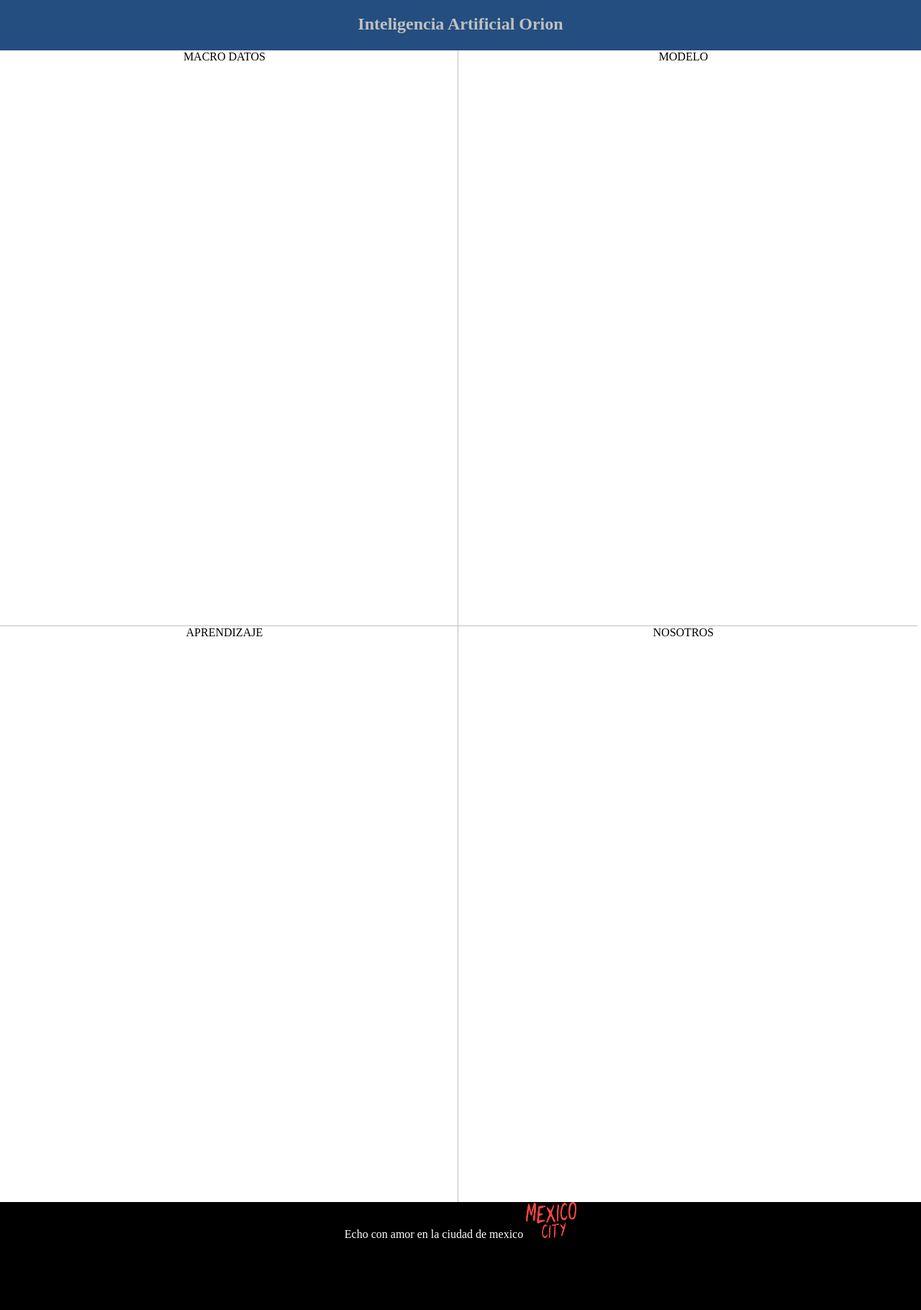
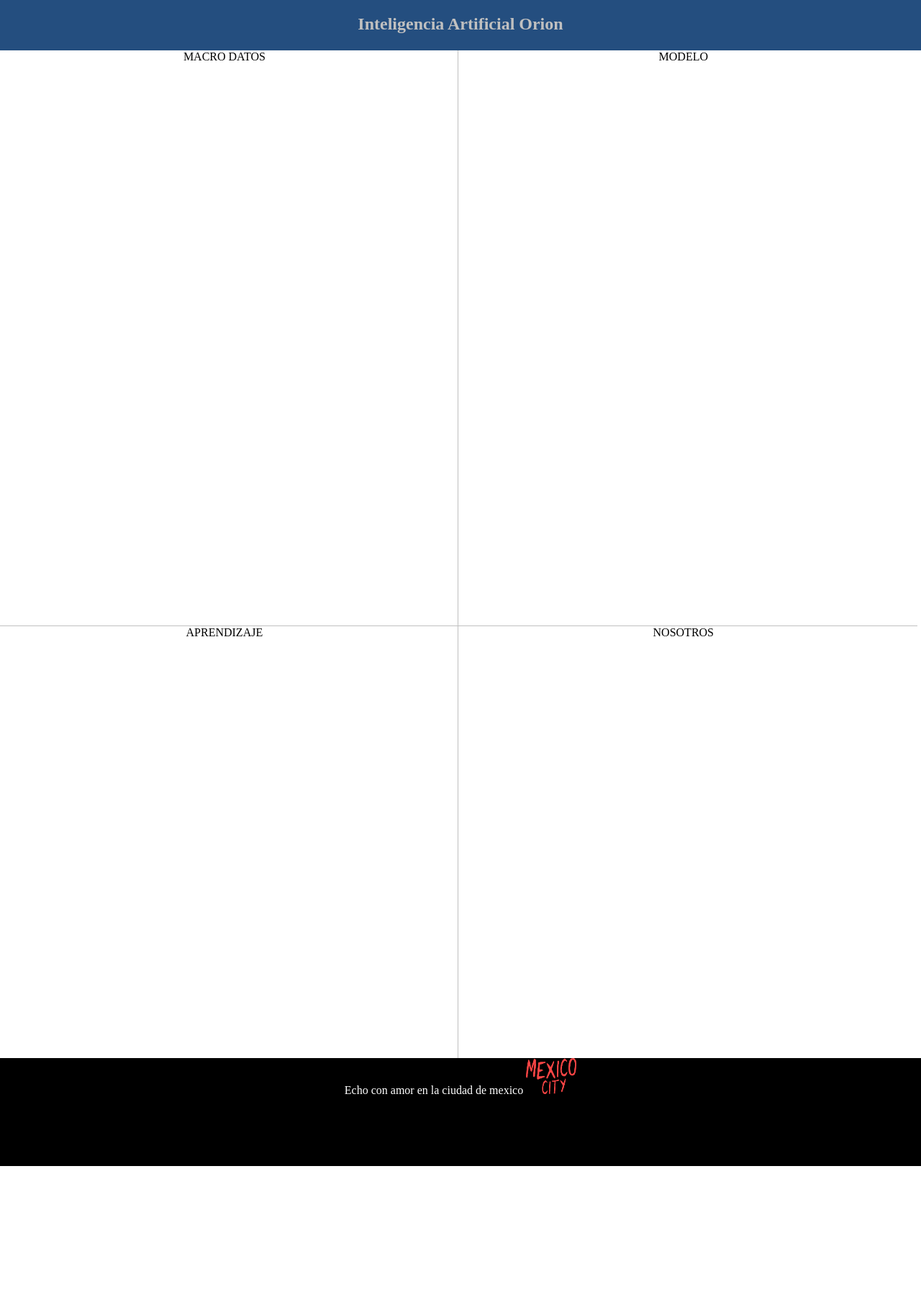
Before and after one commit to PT-Adrian/orionworkflow.github.io, a Jekyll site: the page built from index.md, in a window 1280 px wide. Shown: the whole page at 72% size. Built offline with Jekyll 4.4.1, drawn with Linux system fonts in a browser that asks for light colours; our own code applies the rules of GitHub Pages for plain Markdown files; after the commit the page ends 1620 px from its top, so only the background shows below that.

Commit message:
Update style.css

```diff
--- a/assets/css/style.css
+++ b/assets/css/style.css
@@ -231,7 +231,7 @@ span{
 .card-bottom-left {
      float:left;
      width:49.8%;
-     height:800px;
+     height:600px;
      color:black;
 
 
@@ -240,7 +240,7 @@ span{
 .card-bottom-right{
      float:left;
      width:49.8%;
-     height:800px;
+     height:600px;
      color:black;
       border-right:1px solid silver;
 }
```
